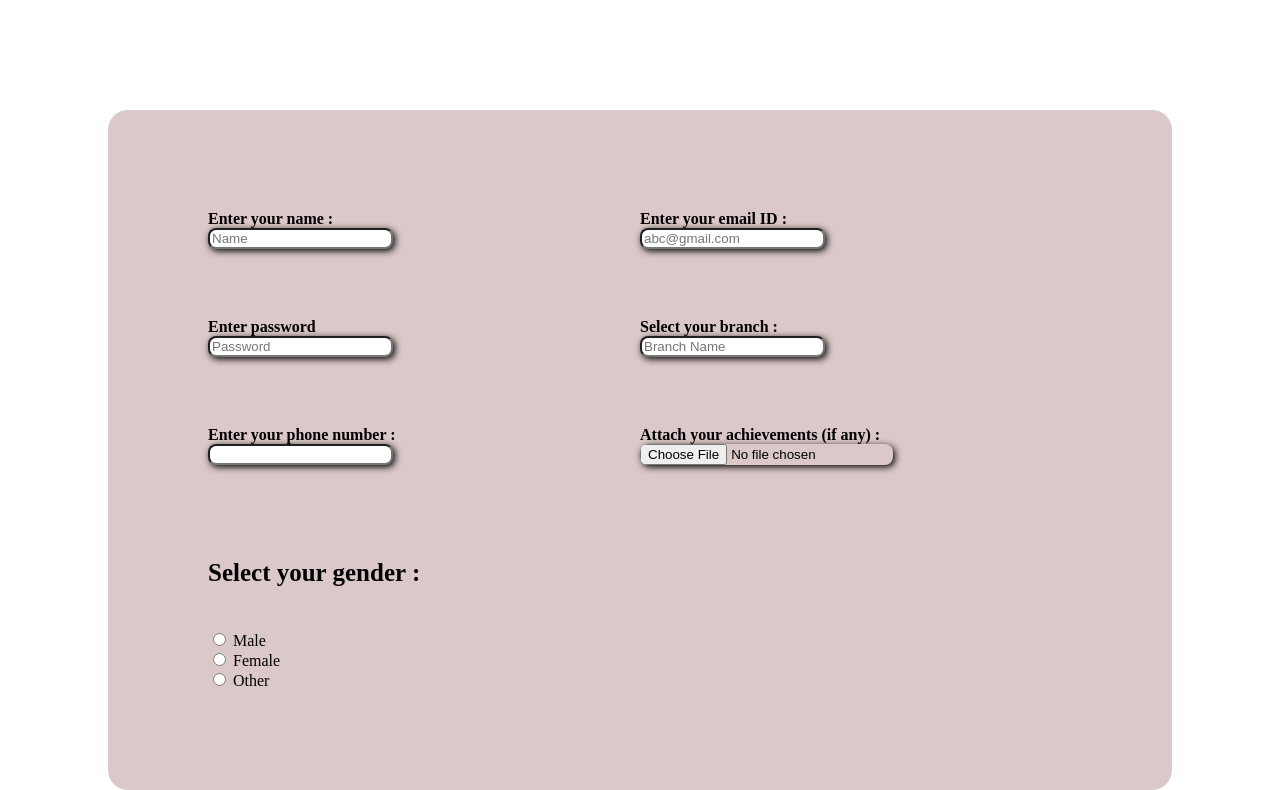
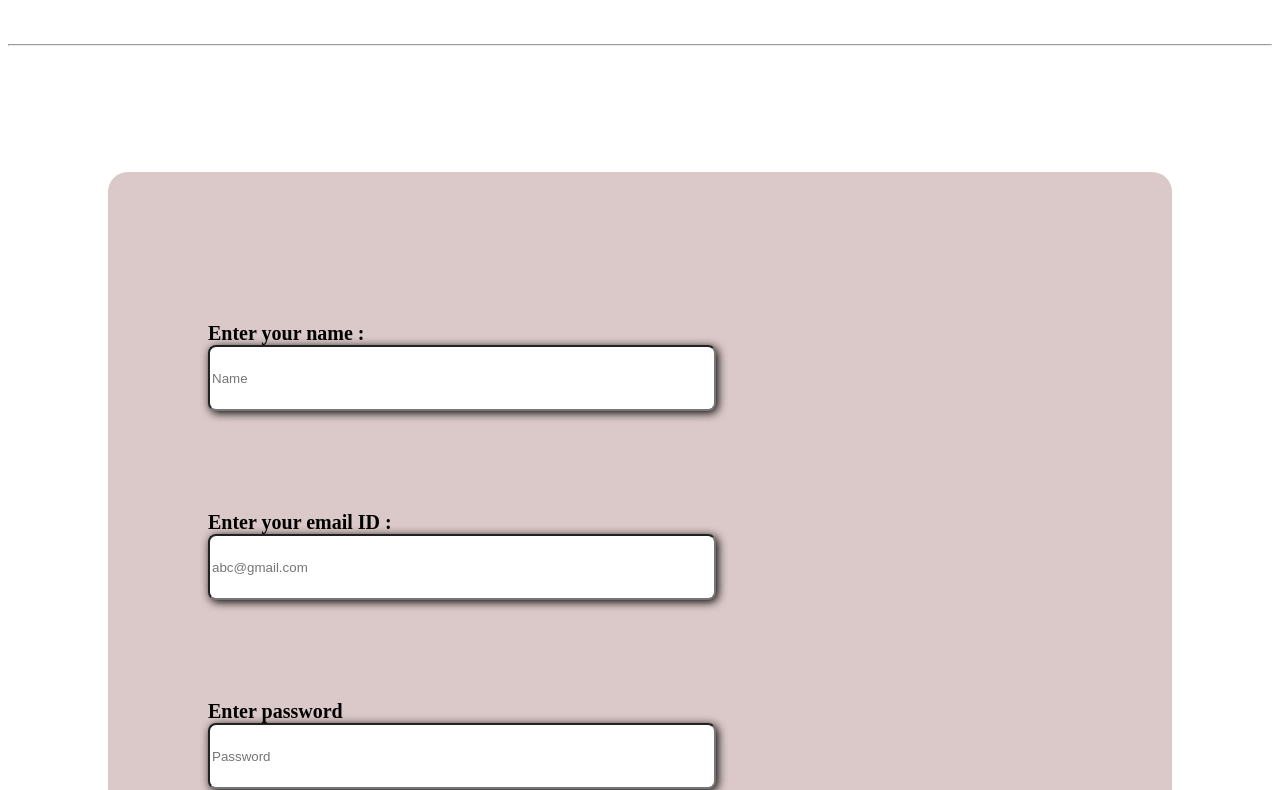
Before and after one commit to ojas23082003/irc-form, a plain HTML site: page index.html in a window 1280 px wide. Shown: the part 124-914 px from the top of the page. Drawn offline with Linux system fonts and the light colour scheme.

Commit message:
added flexbox and increased size of inputs

```diff
--- a/index.html
+++ b/index.html
@@ -17,11 +17,34 @@
 
         .inputs {
             border-radius: 8px;
-            box-shadow: 2px 2px 7px 0px black;
+            box-shadow: 2px 2px 10px 0px black;
+            width: 500px;
+            height: 60px;
         }
 
         #subit {
             border-radius: 20px;
+        }
+
+        label{
+            font-size: 20px;
+        }
+
+        .inside{
+            display: flex;
+            justify-content: space-between;
+            flex-wrap: wrap;
+        }
+
+        .inp{
+            margin-top: 50px;
+            margin-bottom: 50px;
+        }
+
+        #top{
+            margin-bottom: 30px;
+            display: flex;
+            justify-content: space-between;
         }
 
 
@@ -31,27 +54,35 @@
 <body>
     <div>
         <div id="top">
+            <h1 style="float: right;"><u>International Relations Cell,IIT Kharagpur</u></h1>
             <div id="photos">
                 <img src="irclogo.png" style="width: 100px;height: 100px;">
                 <img src="LOGO.jpg" style="width: 100px;height: 100px;float: left;">
             </div>
-            <h1 style="float: right;"><u>International Relations Cell,IIT Kharagpur</u></h1>
-        </div> <br><br><br><br><br><br><br>
+        </div>
+        <br>
+        <hr>
+        <br>
         <div id="container">
-            <div style="width: 50%;float: left;">
+            <div class="inside">
+                <div class="inp">
                     <label for="name"><b>Enter your name : </b></label><br>
                     <input class="inputs" type="text" id="name" name="name" required placeholder="Name">
                 </div>
-            <div style="float:left; width:50%;">
+                <div class="inp">
                     <label for="mail"><b>Enter your email ID : </b></label><br>
                     <input type="email" class="inputs" id="mail" name="mail" required placeholder="abc@gmail.com">
                 </div>
-            <br><br><br><br><br><br>
-            <div style="width: 50%;float: left;">
+
+            </div>
+
+
+            <div class="inside">
+                <div class="inp">
                     <label for="pwd"><b>Enter password</b></label><br>
                     <input type="password" class="inputs" id="pwd" name="pwd" required placeholder="Password">
                 </div>
-            <div style="float:left; width:50%;">
+                <div class="inp">
                     <label for="datalist"><b>Select your branch : </b></label><br>
                     <input list="datalist" class="inputs" name="data" required placeholder="Branch Name">
                     <datalist id="datalist">
@@ -66,17 +97,22 @@
                             Communication Engineering</option>
                     </datalist>
                 </div>
-            <br><br><br><br><br><br>
-            <div style="width: 50%;float: left;">
+            </div>
+
+            <div class="inside">
+                <div class="inp">
                     <label for="num"><b>Enter your phone number : </b></label><br>
-                <input type="tel" class="inputs" id="num" pattern="[0-9]{10}" required>
+                    <input type="tel" class="inputs" id="num" pattern="[0-9]{10}" placeholder="1234567890" required>
                 </div>
-            <div style="float:left; width:50%;">
+                <div class="inp">
                     <label for="ach"><b>Attach your achievements (if any) : </b></label><br>
                     <input type="file" id="ach" name="ach" class="inputs">
                 </div>
-            <br><br><br><br><br><br>
-            <div>
+            </div>
+
+
+
+            <div class="inp">
                 <p style="font-size: 25px;"><b>Select your gender :</b></p><br>
                 <input type="radio" value="Male" id="gend1" name="gend1">
                 <label for="gend1">Male</label><br>
@@ -86,6 +122,9 @@
                 <label for="gend3">Other</label><br>
             </div>
         </div>
+
+        <br><hr><br>
+
         <div style="text-align: center;margin-top: 40px;">
             <input type="submit" value="Submit" style="width: 50%;height: 40px;background-color: rgb(91, 246, 91);margin-bottom: 50px;" id="subit">
         </div>
```
Lines whose indentation alone changed are shown as unchanged.
